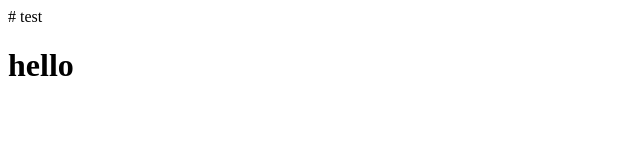
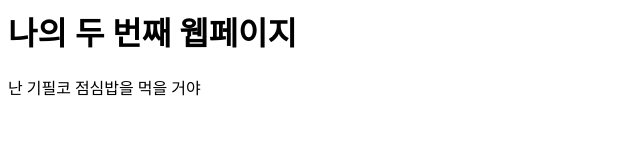
Before and after one commit to parryeseul1733/parkyeseul1733.github.io, a plain HTML site: page index.html in a window 1280 px wide. Shown: the whole page, without its empty margins (0-640 px from the left). Drawn offline with Linux system fonts and the light colour scheme.

Commit message:
Update index.html

```diff
--- a/index.html
+++ b/index.html
@@ -1,7 +1,12 @@
+<html>
+<head>
+<meta>
+<title>나의 첫 번째 웹페이지</title>
+</head>
+<body>
+<h1>나의 두 번째 웹페이지</h1>
+<p>난 기필코 점심밥을 먹을 거야</p>
 
-# test
-<html>
-  <body>
-    <h1> hello </h1>
-  </body>
-  </html>
+
+</body>
+</html>
```
